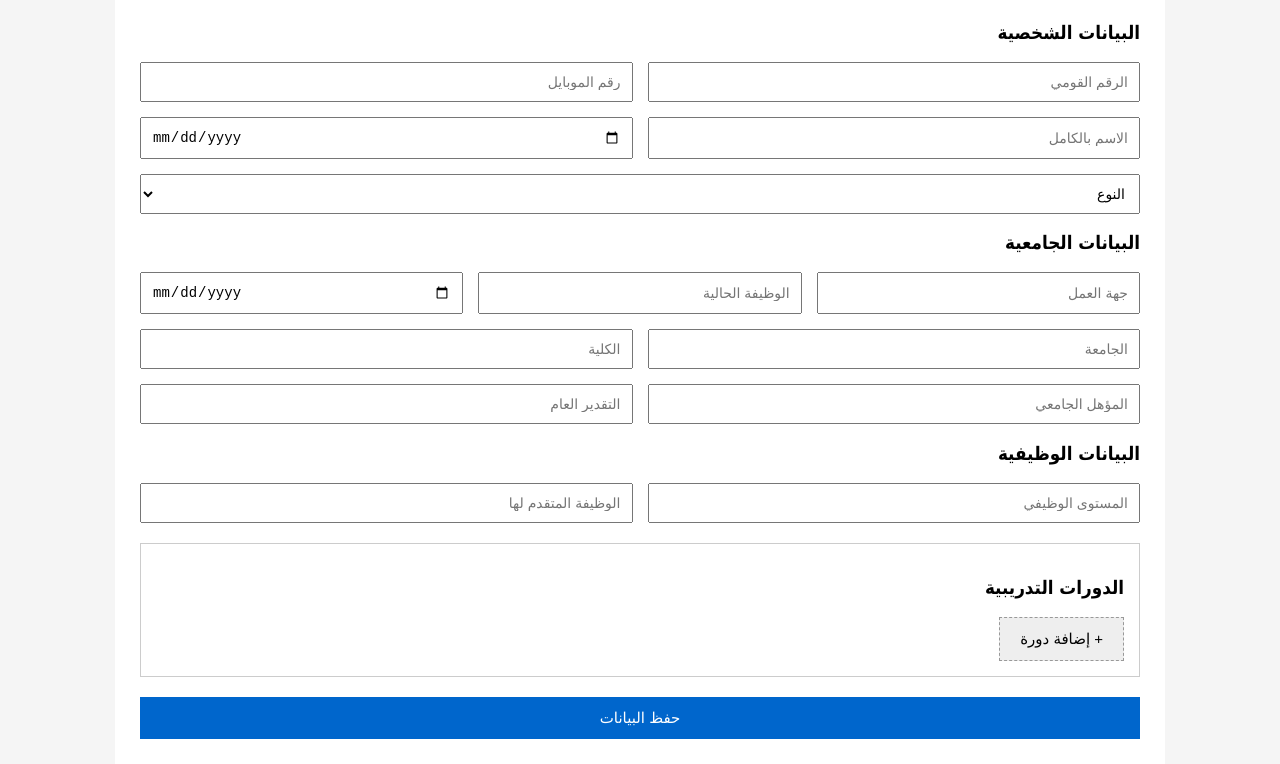
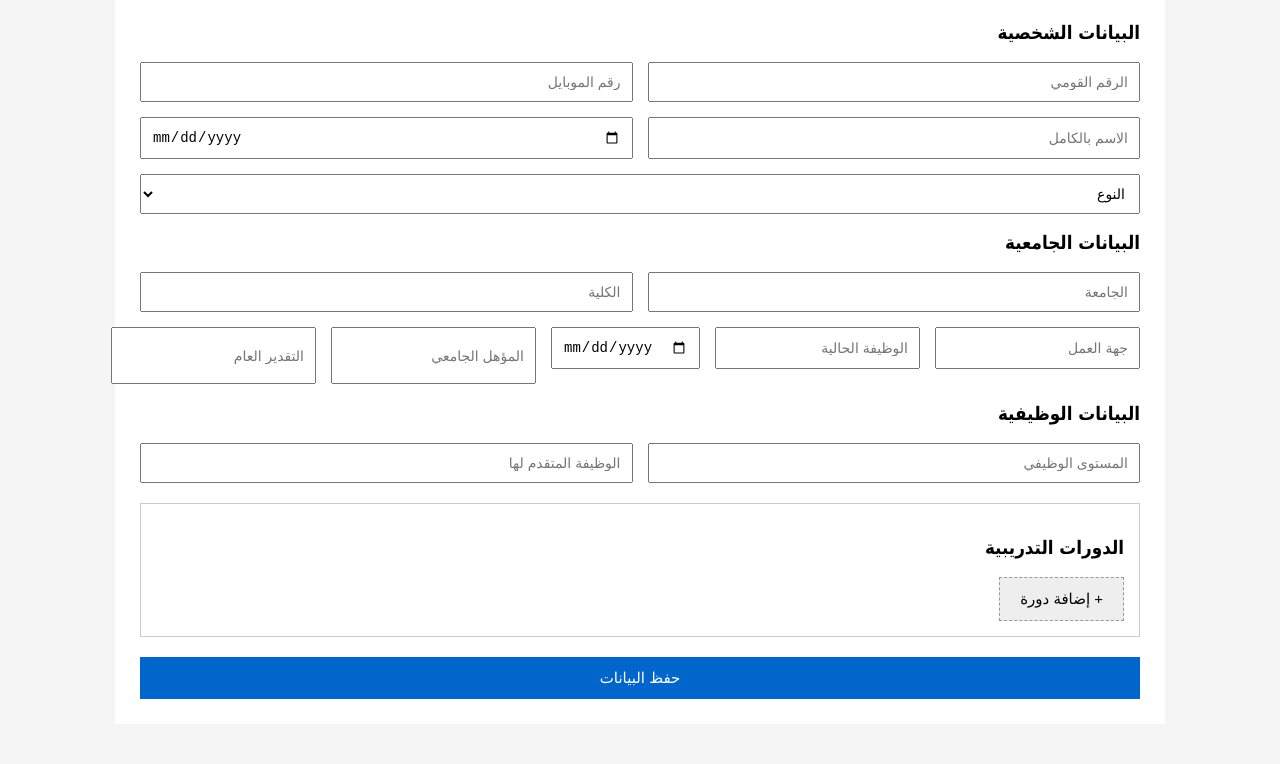
Before and after one commit to AliRock2020/Customs-Nomination-Form, a plain HTML site: page form.html in a window 1280 px wide. Shown: the part 166-930 px from the top of the page. After the commit the page ends 890 px from the top, so only its background shows below. Drawn offline with Linux system fonts and the light colour scheme.

Commit message:
Update form.html

```diff
--- a/form.html
+++ b/form.html
@@ -107,7 +107,7 @@
 
 <div class="form-row">
   <input id="fullName" placeholder="الاسم بالكامل" required>
-  <input id="birthDate" type="date" required>
+  <input id="birthDate" placeholder="تاريخ الميلاد" type="date" required>
 </div>
 
 <div class="form-row">
@@ -120,12 +120,6 @@
 </div>
 <div class="studyData">
   <h3>البيانات الجامعية</h3>
-
-<div class="form-row">
-    <input id="workPlace" placeholder="جهة العمل" required>
-  <input id="currentJob" placeholder="الوظيفة الحالية" required>
-  <input id="hireDate" type="date" required>
-</div>
   </div>
 
 <div class="form-row">
@@ -134,6 +128,11 @@
 </div>
 
 <div class="form-row">
+  <div class="form-row">
+    <input id="workPlace" placeholder="جهة العمل" required>
+  <input id="currentJob" placeholder="الوظيفة الحالية" required>
+  <input id="hireDate" placeholder="تاريخ التعيين" type="date" required>
+</div>
   <input id="qualification" placeholder="المؤهل الجامعي" required>
   <input id="grade" placeholder="التقدير العام" required>
 </div>
```
